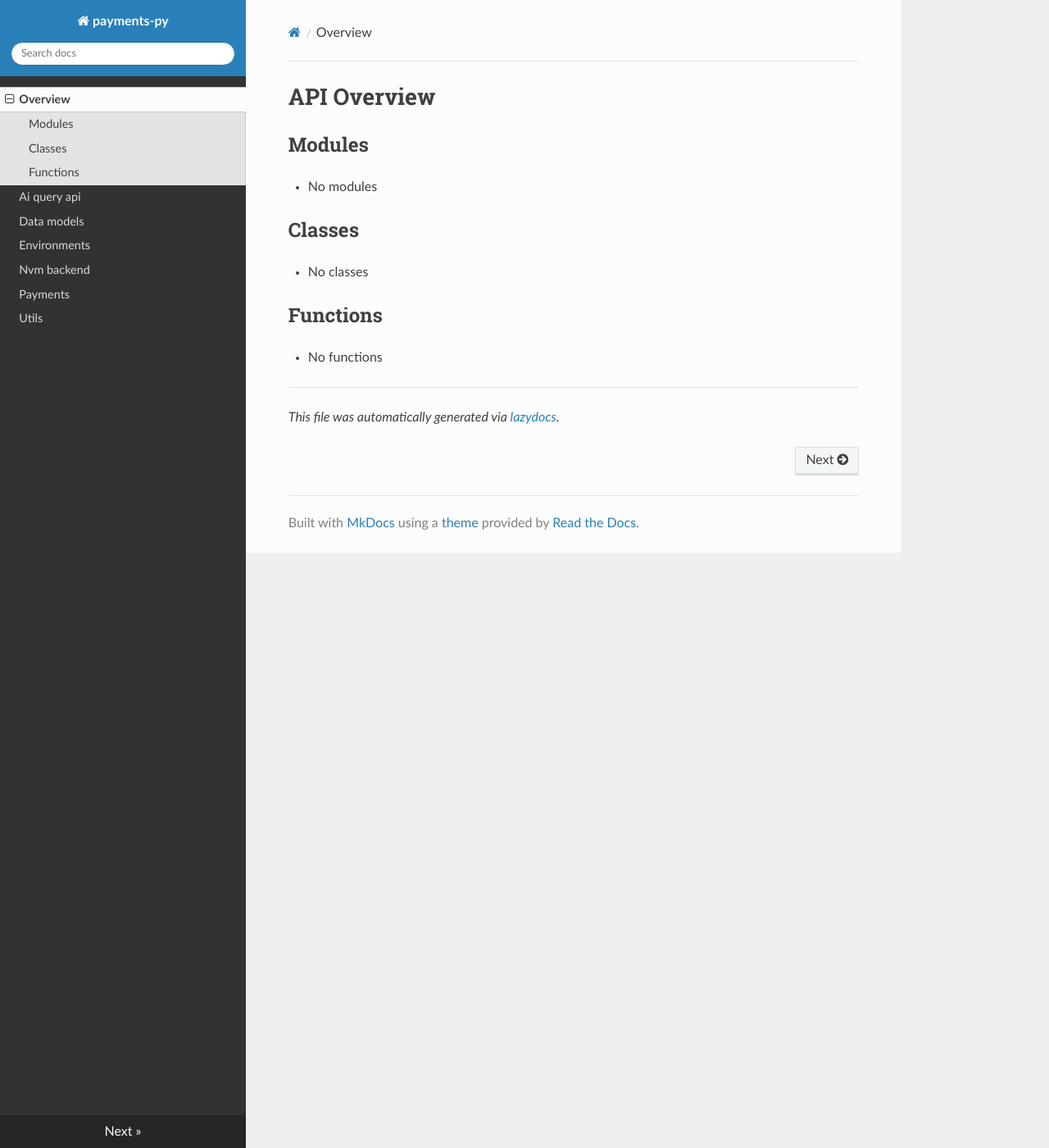
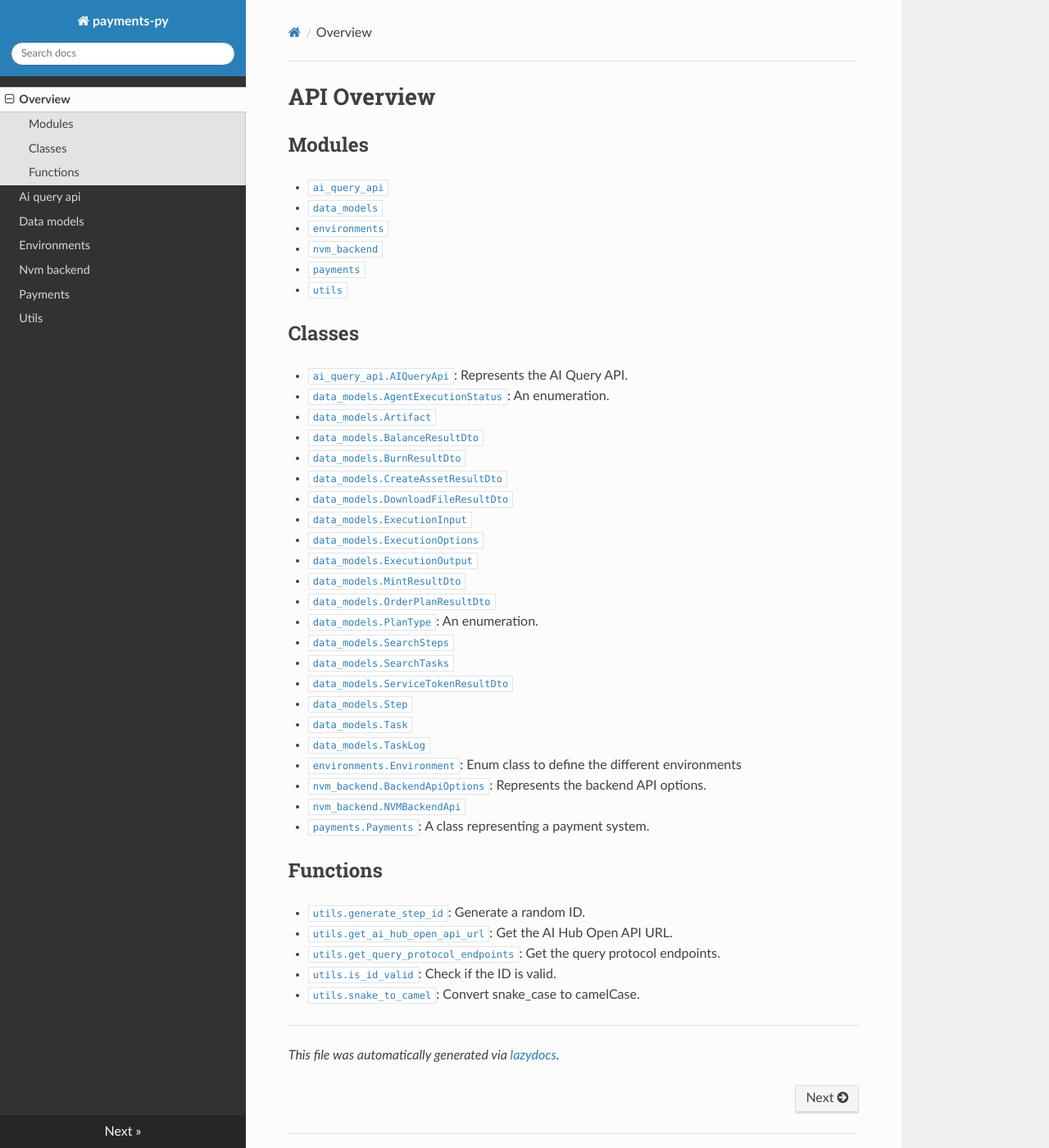
Before and after one commit to nevermined-io/payments-py, an MkDocs documentation site: the page built from docs/README.md, in a window 1280 px wide and 1400 px high. Shown: the whole window at 82% size. Built offline with MkDocs 1.6.1, drawn with Linux system fonts in a browser that asks for light colours; nearby versions of some CDN libraries.

Commit message:
feat: add docu

```diff
--- a/docs/README.md
+++ b/docs/README.md
@@ -4,15 +4,46 @@
 
 ## Modules
 
-- No modules
+- [`ai_query_api`](./ai_query_api.md#module-ai_query_api)
+- [`data_models`](./data_models.md#module-data_models)
+- [`environments`](./environments.md#module-environments)
+- [`nvm_backend`](./nvm_backend.md#module-nvm_backend)
+- [`payments`](./payments.md#module-payments)
+- [`utils`](./utils.md#module-utils)
 
 ## Classes
 
-- No classes
+- [`ai_query_api.AIQueryApi`](./ai_query_api.md#class-aiqueryapi): Represents the AI Query API.
+- [`data_models.AgentExecutionStatus`](./data_models.md#class-agentexecutionstatus): An enumeration.
+- [`data_models.Artifact`](./data_models.md#class-artifact)
+- [`data_models.BalanceResultDto`](./data_models.md#class-balanceresultdto)
+- [`data_models.BurnResultDto`](./data_models.md#class-burnresultdto)
+- [`data_models.CreateAssetResultDto`](./data_models.md#class-createassetresultdto)
+- [`data_models.DownloadFileResultDto`](./data_models.md#class-downloadfileresultdto)
+- [`data_models.ExecutionInput`](./data_models.md#class-executioninput)
+- [`data_models.ExecutionOptions`](./data_models.md#class-executionoptions)
+- [`data_models.ExecutionOutput`](./data_models.md#class-executionoutput)
+- [`data_models.MintResultDto`](./data_models.md#class-mintresultdto)
+- [`data_models.OrderPlanResultDto`](./data_models.md#class-orderplanresultdto)
+- [`data_models.PlanType`](./data_models.md#class-plantype): An enumeration.
+- [`data_models.SearchSteps`](./data_models.md#class-searchsteps)
+- [`data_models.SearchTasks`](./data_models.md#class-searchtasks)
+- [`data_models.ServiceTokenResultDto`](./data_models.md#class-servicetokenresultdto)
+- [`data_models.Step`](./data_models.md#class-step)
+- [`data_models.Task`](./data_models.md#class-task)
+- [`data_models.TaskLog`](./data_models.md#class-tasklog)
+- [`environments.Environment`](./environments.md#class-environment): Enum class to define the different environments
+- [`nvm_backend.BackendApiOptions`](./nvm_backend.md#class-backendapioptions): Represents the backend API options.
+- [`nvm_backend.NVMBackendApi`](./nvm_backend.md#class-nvmbackendapi)
+- [`payments.Payments`](./payments.md#class-payments): A class representing a payment system.
 
 ## Functions
 
-- No functions
+- [`utils.generate_step_id`](./utils.md#function-generate_step_id): Generate a random ID.
+- [`utils.get_ai_hub_open_api_url`](./utils.md#function-get_ai_hub_open_api_url): Get the AI Hub Open API URL.
+- [`utils.get_query_protocol_endpoints`](./utils.md#function-get_query_protocol_endpoints): Get the query protocol endpoints.
+- [`utils.is_id_valid`](./utils.md#function-is_id_valid): Check if the ID is valid.
+- [`utils.snake_to_camel`](./utils.md#function-snake_to_camel): Convert snake_case to camelCase.
 
 
 ---
```
Also changed, not shown: docs/ai_query_api.md (+54 -19 lines), docs/nvm_backend.md (+36 -50 lines), docs/payments.md (+39 -22 lines), site/ai_query_api/index.html, site/index.html, site/nvm_backend/index.html, site/payments/index.html, site/search/search_index.json.
